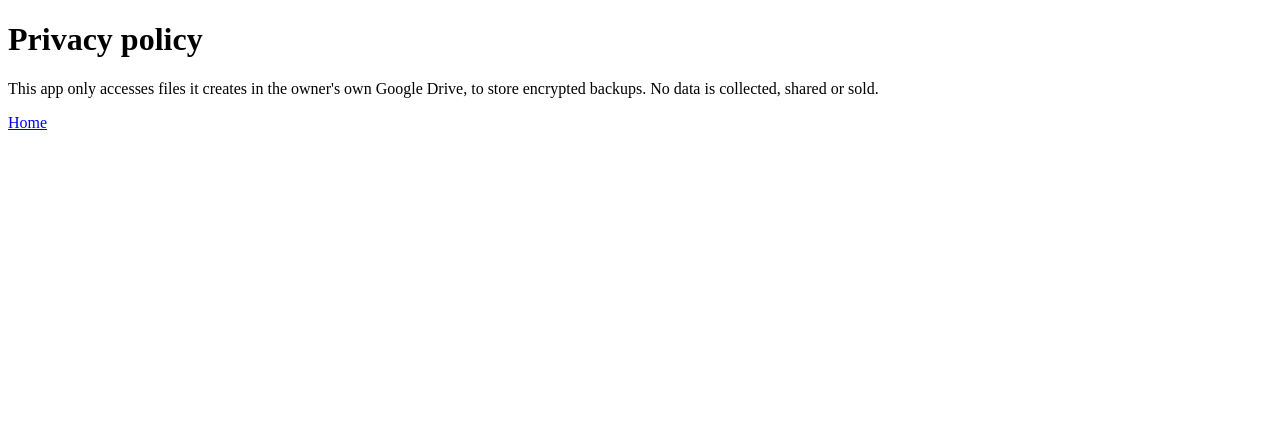
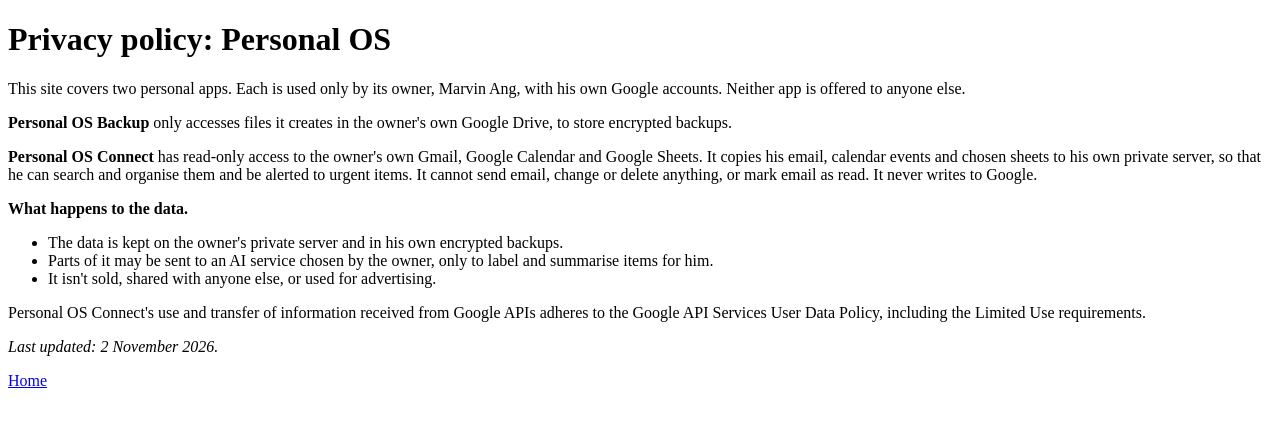
Before and after one commit to mar9-a11y/mar9-a11y.github.io, a plain HTML site: page privacy.html in a window 1280 px wide. Drawn offline with Linux system fonts and the light colour scheme.

Commit message:
Privacy page: add Personal OS Connect (read-only Gmail, Calendar, Sheets), approved by Marvin 2 Nov 2026

```diff
--- a/privacy.html
+++ b/privacy.html
@@ -1,9 +1,19 @@
 <!doctype html>
 <html lang="en">
-<head><meta charset="utf-8"><title>Privacy policy – Personal OS Backup</title></head>
+<head><meta charset="utf-8"><title>Privacy policy – Personal OS</title></head>
 <body>
-<h1>Privacy policy</h1>
-<p>This app only accesses files it creates in the owner's own Google Drive, to store encrypted backups. No data is collected, shared or sold.</p>
+<h1>Privacy policy: Personal OS</h1>
+<p>This site covers two personal apps. Each is used only by its owner, Marvin Ang, with his own Google accounts. Neither app is offered to anyone else.</p>
+<p><strong>Personal OS Backup</strong> only accesses files it creates in the owner's own Google Drive, to store encrypted backups.</p>
+<p><strong>Personal OS Connect</strong> has read-only access to the owner's own Gmail, Google Calendar and Google Sheets. It copies his email, calendar events and chosen sheets to his own private server, so that he can search and organise them and be alerted to urgent items. It cannot send email, change or delete anything, or mark email as read. It never writes to Google.</p>
+<p><strong>What happens to the data.</strong></p>
+<ul>
+<li>The data is kept on the owner's private server and in his own encrypted backups.</li>
+<li>Parts of it may be sent to an AI service chosen by the owner, only to label and summarise items for him.</li>
+<li>It isn't sold, shared with anyone else, or used for advertising.</li>
+</ul>
+<p>Personal OS Connect's use and transfer of information received from Google APIs adheres to the Google API Services User Data Policy, including the Limited Use requirements.</p>
+<p><em>Last updated: 2 November 2026.</em></p>
 <p><a href="index.html">Home</a></p>
 </body>
 </html>
```
